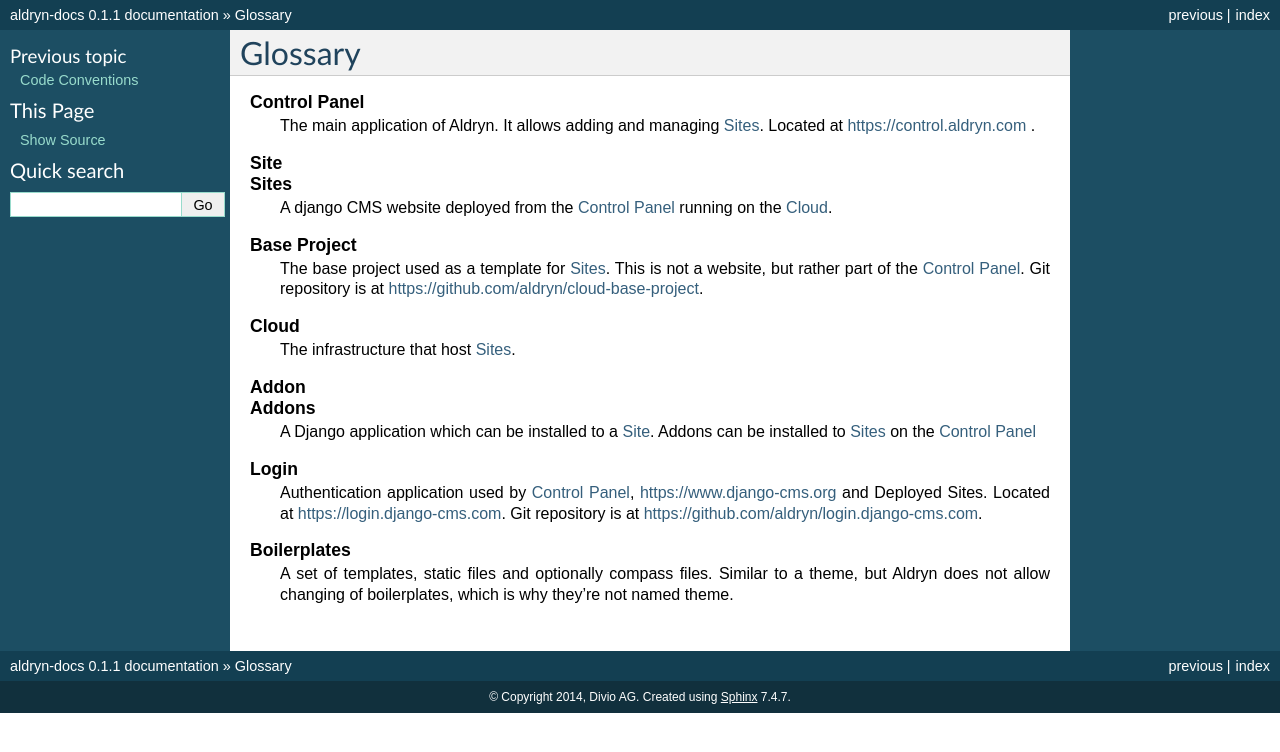
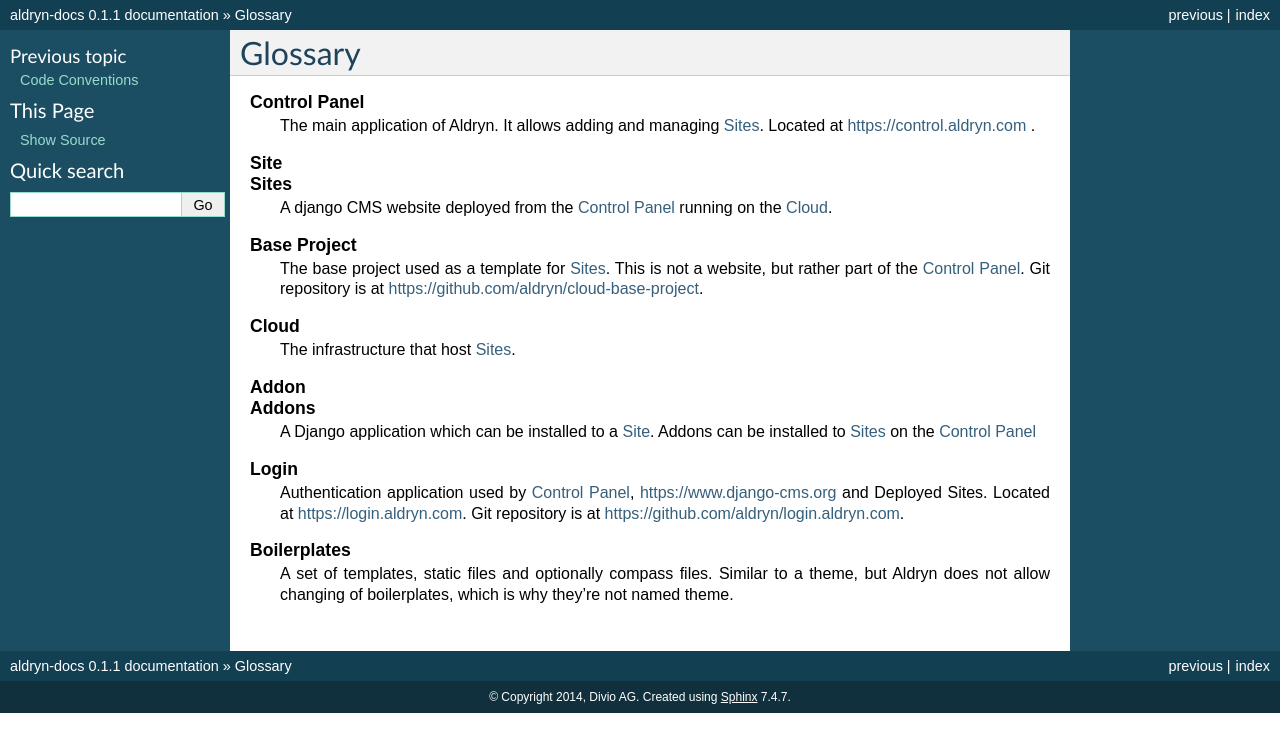
Before and after one commit to aldryn/aldryn-docs, a Sphinx documentation site: the page built from docs/glossary.rst, in a window 1280 px wide. Shown: the top 752 px of the page. Built offline with Sphinx 7.4.7, drawn with Linux system fonts in a browser that asks for light colours; pages that are not in the unit, such as notebooks, are missing from menus; some of the changed lines change nothing that is shown.

Commit message:
it's aldryn.com now

```diff
--- a/docs/glossary.rst
+++ b/docs/glossary.rst
@@ -28,8 +28,8 @@
 
     Login
         Authentication application used by :term:`Control Panel`,
-        https://www.django-cms.org and :term:`Deployed Sites`. Located at https://login.django-cms.com.
-        Git repository is at https://github.com/aldryn/login.django-cms.com.
+        https://www.django-cms.org and :term:`Deployed Sites`. Located at https://login.aldryn.com.
+        Git repository is at https://github.com/aldryn/login.aldryn.com.
 
     Boilerplates
         A set of templates, static files and optionally compass files. Similar to a theme, but
```
